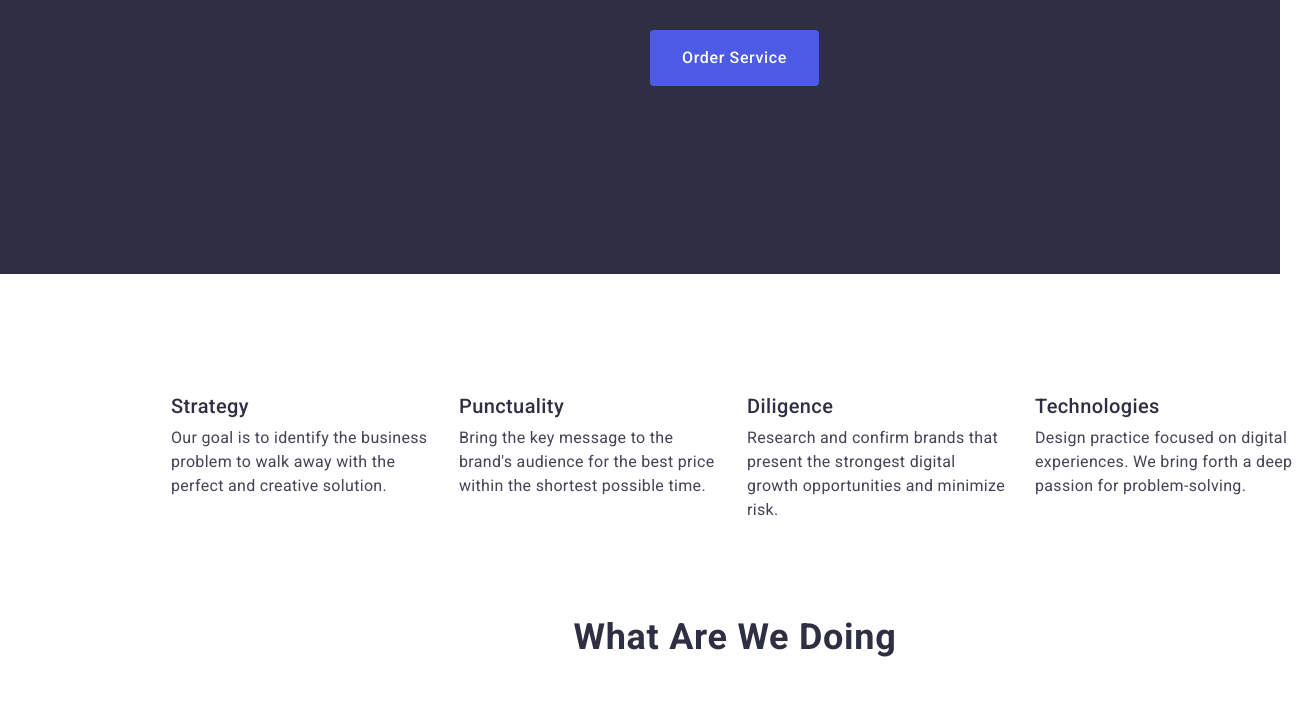
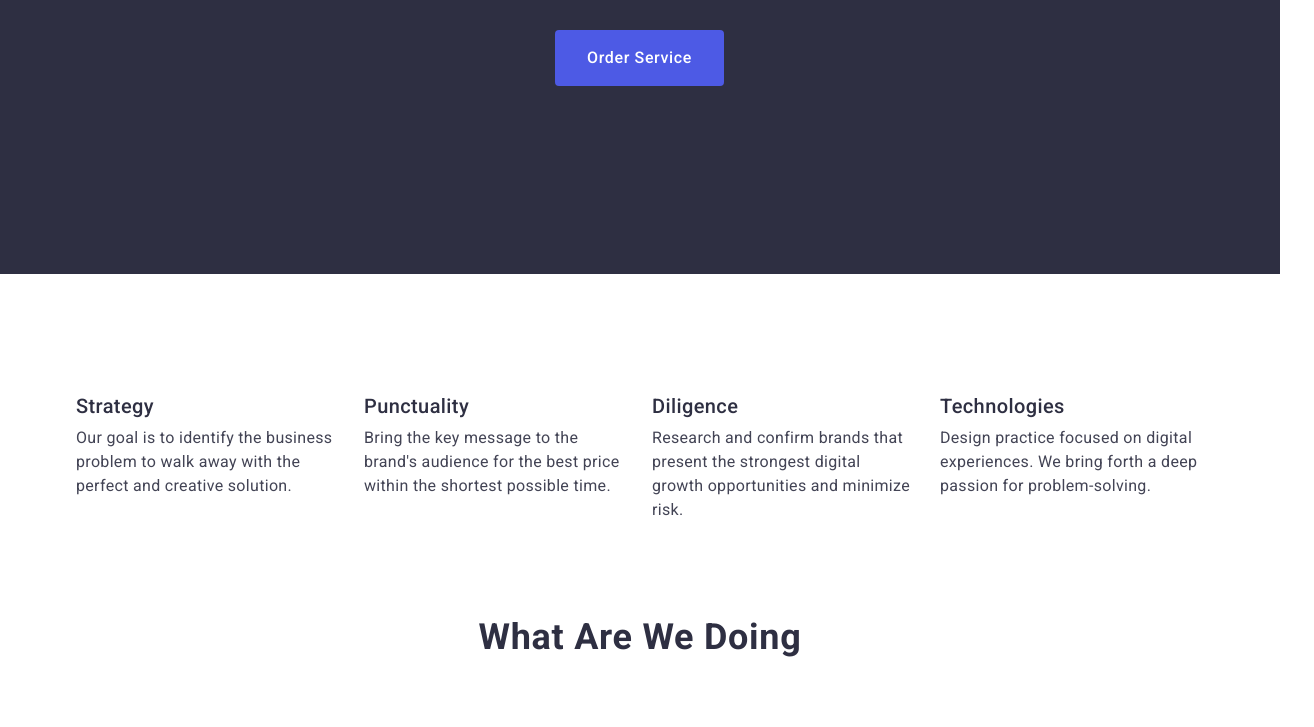
Before and after one commit to Reiterovich/goit-markup-hw-03, a plain HTML site: page index.html in a window 1280 px wide. Shown: the part 399-1126 px from the top of the page, 1314 px wide, since content can reach past the window. Drawn offline with nearby package versions, Linux system fonts and the light colour scheme.

Commit message:
Update styles.css

```diff
--- a/css/styles.css
+++ b/css/styles.css
@@ -64,10 +64,12 @@ img {
   padding-right: 15px;
 }
 
-.section {
+/* Не розумію чи треба */
+
+/* .section {
   padding-left: 156px;
   padding-right: 156px;
-}
+} */
 
 .nav-bar-menu {
   display: flex;
```
